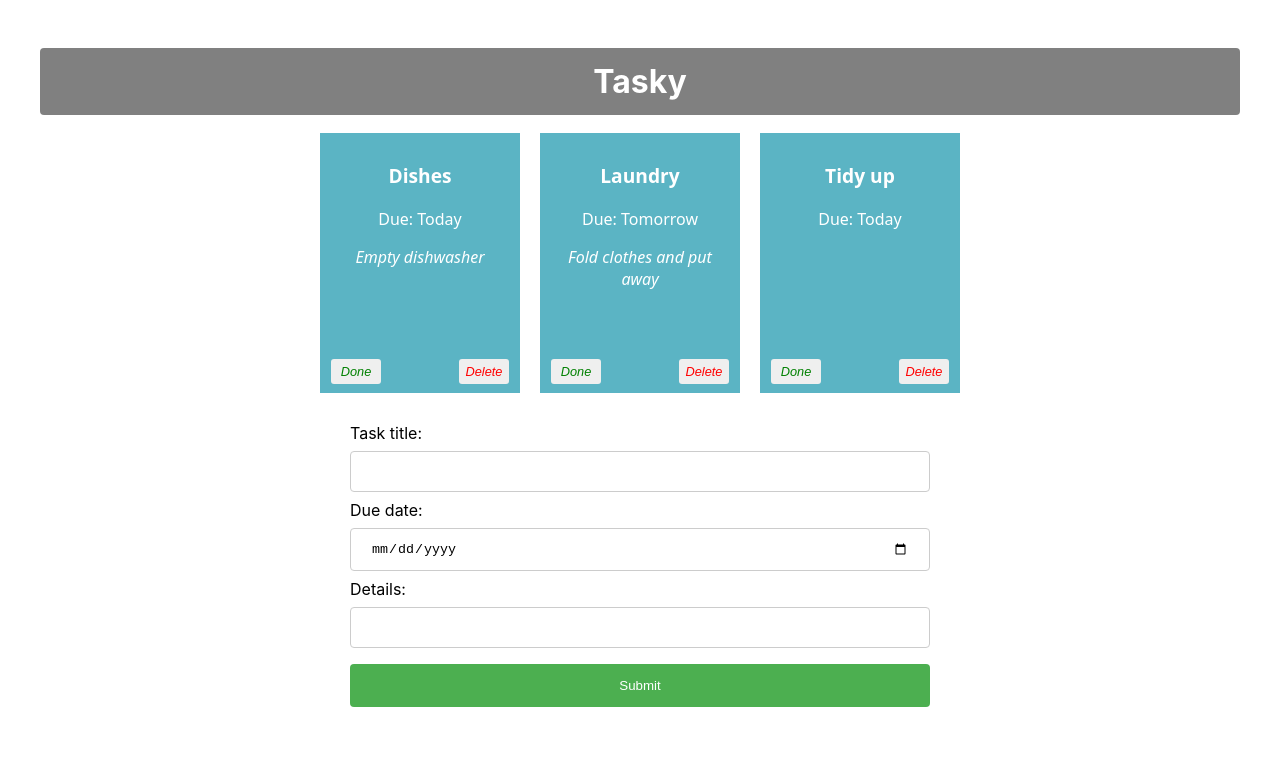
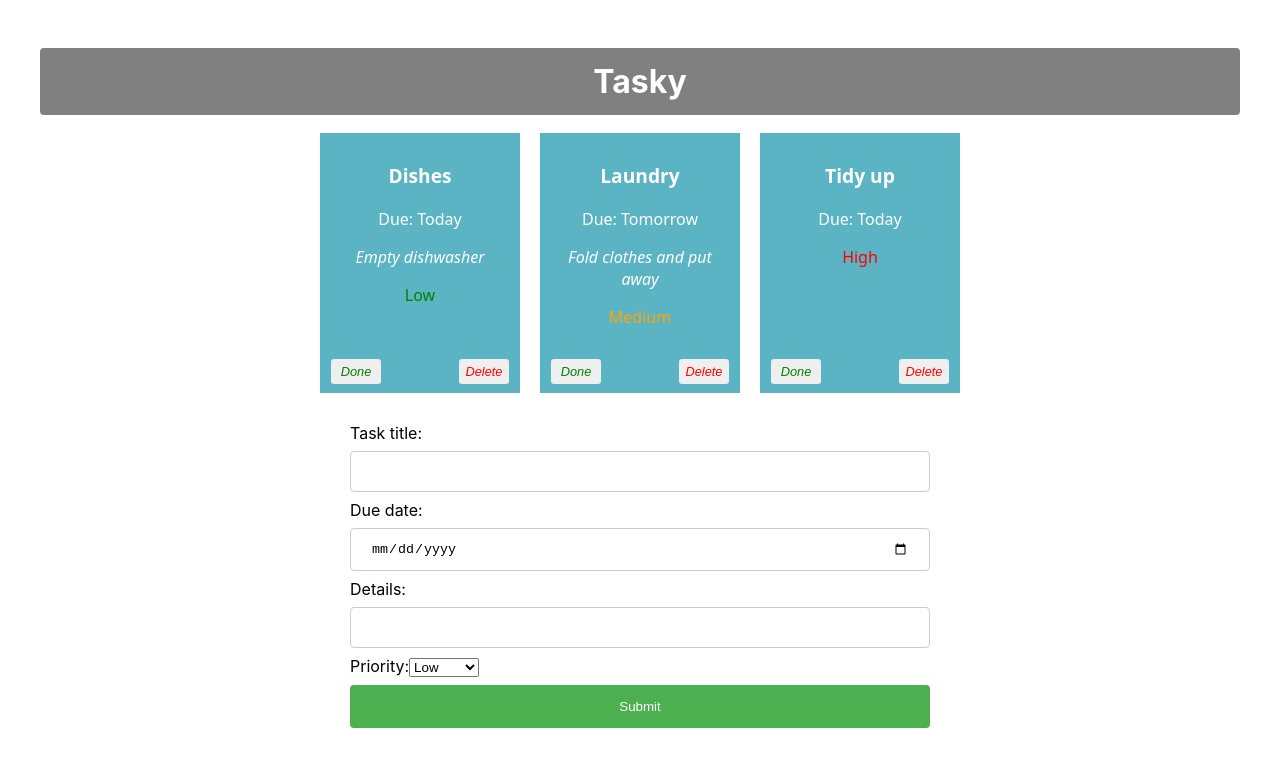
Before and after one commit to shzcqh/react-basics-labs, a React (Create React App) app in the folder tasky/: page / in a window 1280 px wide. Shown: the top 766 px of the page. Built offline with nearby package versions, Linux system fonts and the light colour scheme.

Commit message:
Tasky Lab 2 - Exercises done

```diff
--- a/tasky/src/App.css
+++ b/tasky/src/App.css
@@ -86,3 +86,13 @@ form {
   width: 50%;
   margin: auto;
 }
+.low-priority {
+  background-color: #27bf27 !important;
+}
+.medium-priority {
+  background-color: #a38831 !important;
+}
+
+.high-priority {
+  background-color: #c01725 !important;
+}
--- a/tasky/src/App.js
+++ b/tasky/src/App.js
@@ -6,9 +6,9 @@ import Task from './components/Task';
 function App() {
   const [ taskState, setTaskState ] = useState({
     tasks: [
-      { id: 1, title:"Dishes", description: "Empty dishwasher", deadline: "Today", done: false },
-      { id: 2, title: "Laundry", description: "Fold clothes and put away", deadline: "Tomorrow", done: false },
-      { id: 3, title: "Tidy up", deadline: "Today", done: false}
+      { id: 1, title:"Dishes", description: "Empty dishwasher", deadline: "Today", done: false,priority:"Low" },
+      { id: 2, title: "Laundry", description: "Fold clothes and put away", deadline: "Tomorrow", done: false,priority:"Medium" },
+      { id: 3, title: "Tidy up", deadline: "Today", done: false,priority:"High"}
     ]
   });
   const doneHandler = (taskIndex) => {
@@ -25,7 +25,8 @@ function App() {
   const [ formState, setFormState ] = useState({
     title: "",
     description: "",
-    deadline: ""
+    deadline: "",
+    priority: "Low"
   });
   const formChangeHandler = (event) => {
     let form = {...formState};
@@ -40,6 +41,8 @@ function App() {
       case "deadline":
           form.deadline = event.target.value;
           break;
+      case "priority":
+        form.priority =event.target.value;
       default:
           form = formState;
     }
@@ -56,6 +59,17 @@ function App() {
     tasks.push(form);
     setTaskState({tasks});
   }
+  const getPriorityClass = (priority) => {
+    switch (priority) {
+      case "High":
+        return "high-priority";
+      case "Medium":
+        return "medium-priority";
+      case "Low":
+      default:
+        return "low-priority";
+    }
+  };
   return (
     <div className="container">
       <h1>Tasky</h1>
@@ -67,7 +81,9 @@ function App() {
       deadline={task.deadline}
       key={task.id}
       done={task.done}
+      priority={task.priority}
       markDone={() => doneHandler(index)}
+      className={getPriorityClass(task.priority)}
     />
   ))}
   <AddTaskForm change={formChangeHandler} submit={formSubmitHandler} />
--- a/tasky/src/components/Form.js
+++ b/tasky/src/components/Form.js
@@ -20,6 +20,16 @@ const AddTaskForm = (props) => {
             Details:
             <input type="text" name="description" onChange={(event) => props.change(event)} />
         </label>
+        <br />
+        <label>
+          Priority:
+          <select name="priority" required onChange={(event) => props.change(event)}>
+            <option value="Low">Low</option>
+            <option value="Medium">Medium</option>
+            <option value="High">High</option>
+          </select>
+        </label>
+        <br />
         <input type="submit" value="Submit" />
         </form>
     </div>
--- a/tasky/src/components/Task.js
+++ b/tasky/src/components/Task.js
@@ -6,6 +6,9 @@ const Task = (props) => {
             <p className="title">{props.title}</p>
             <p>Due: {props.deadline}</p>
             <p className="cqh">{props.description}</p>
+            <p style={{ color: props.priority === 'High' ? 'red' : props.priority === 'Medium' ? 'orange' : 'green' }}>
+                 {props.priority}
+            </p>
             <button onClick={props.markDone} className='doneButton'>Done</button>
             <button className='deleteButton' onClick={props.deleteTask}>Delete</button>
         </div>
```
